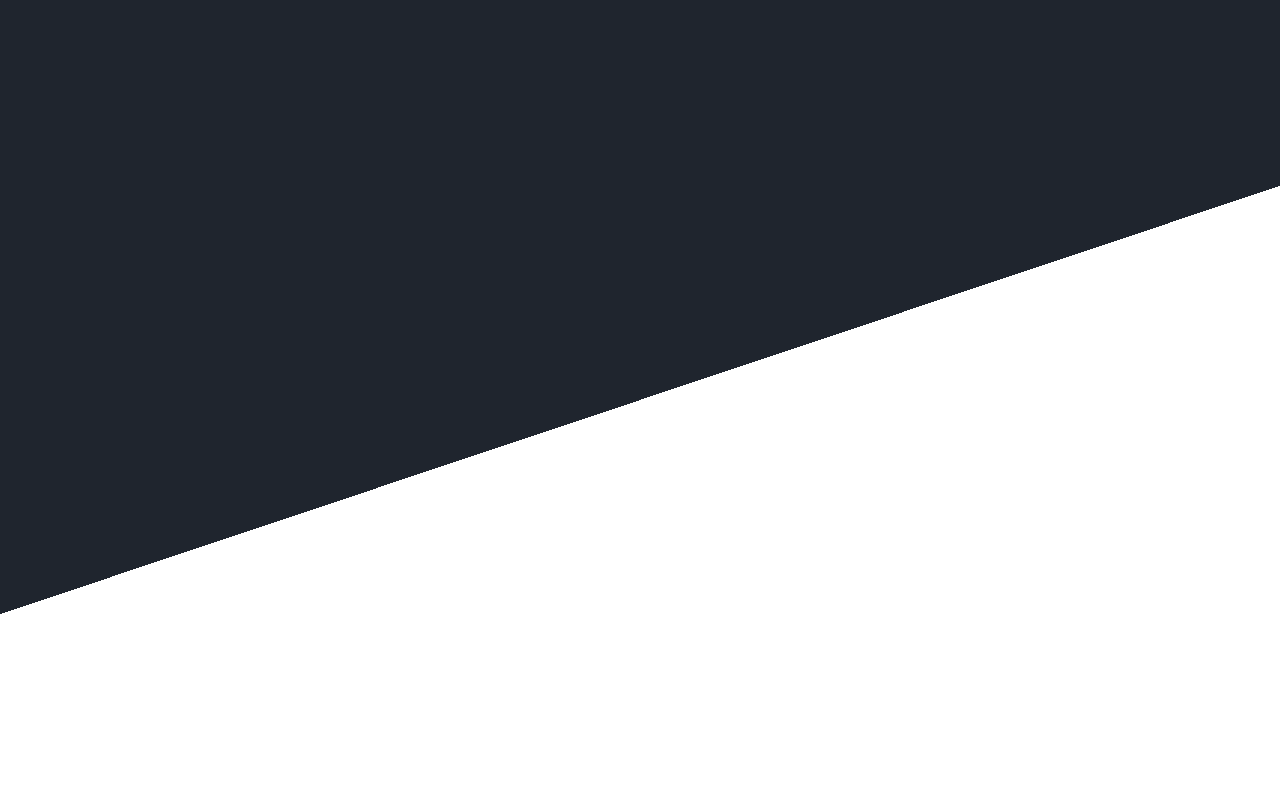
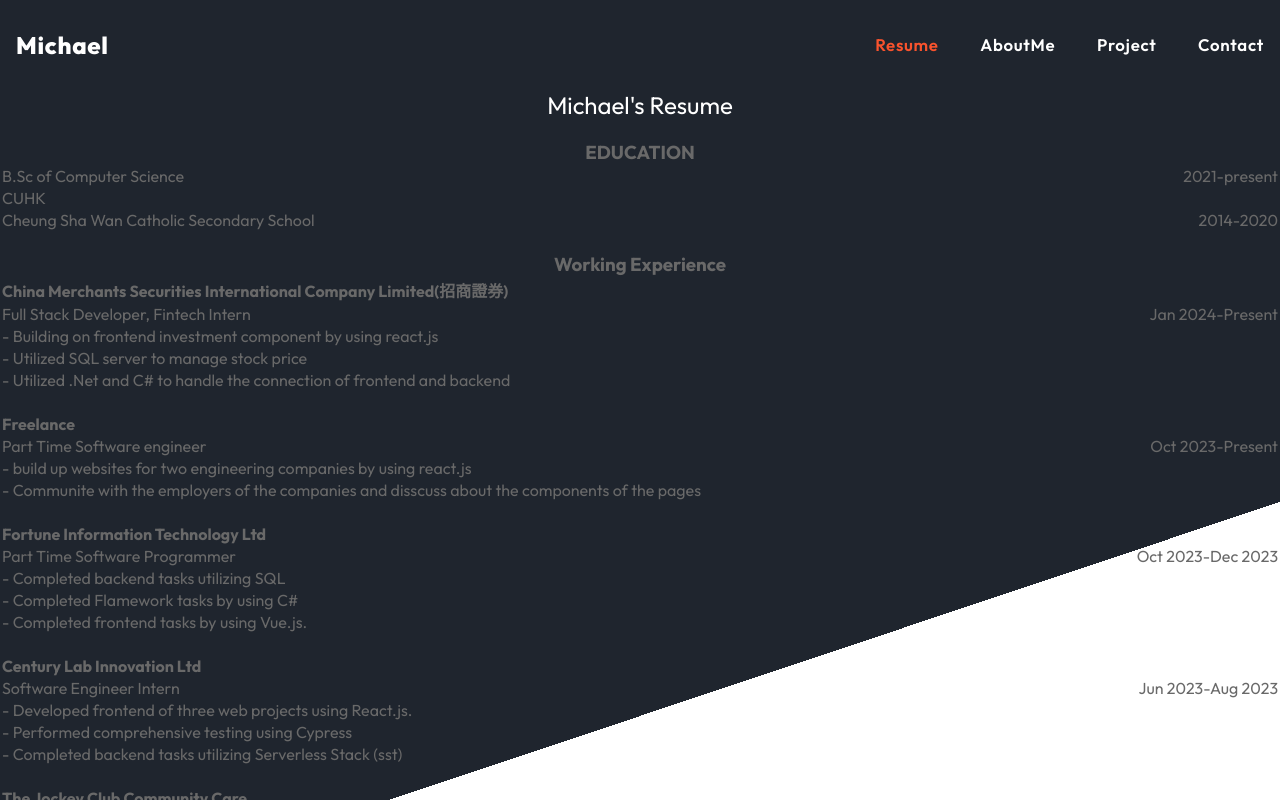
Before and after one commit to Lymmichael/michaellaw_web, a React (Create React App) app: page /michaellaw_web/resume in a window 1280 px wide. Before the commit this address had no page. Shown: the top 800 px of the page. Built offline with nearby package versions, Linux system fonts and the light colour scheme.

Commit message:
deploy again

```diff
--- a/src/App.js
+++ b/src/App.js
@@ -11,10 +11,10 @@
     <Router>
       <Routes>
         <Route exact path="/michaellaw_web" element={<HomePage />} />
-        <Route path="/resume" element={<ResumePage />} />
-        <Route path="/project" element={<ProjectPage />} />
-        <Route path="/AboutMe" element={<AboutMe />} />
-        <Route path="/Contact" element={<ContactPage />}/>
+        <Route path="/michaellaw_web/resume" element={<ResumePage />} />
+        <Route path="/michaellaw_web/project" element={<ProjectPage />} />
+        <Route path="/michaellaw_web/AboutMe" element={<AboutMe />} />
+        <Route path="/michaellaw_web/Contact" element={<ContactPage />}/>
       </Routes>
     </Router>
   );
--- a/src/component/Header.js
+++ b/src/component/Header.js
@@ -34,7 +34,7 @@
                     <li>
                         <a
                         className={"logo"}
-                        href="/"
+                        href="/michaellaw_web"
                         >
                             Michael
                             </a>
@@ -52,7 +52,7 @@
                     </li>
                     <li>
                         <a className={aboutMe}
-                        href="/AboutMe"
+                        href="/michaellaw_web/AboutMe"
                         style={{"--navAni":2}}
                         >
                             AboutMe
@@ -60,7 +60,7 @@
                     </li>
                     <li>
                         <a className={project}
-                        href="Project"
+                        href="/michaellaw_web/Project"
                         style={{"--navAni":4}}
                         >
                             Project
@@ -69,7 +69,7 @@
                     </li>
                     <li>
                         <a className={contact}
-                        href="/Contact"
+                        href="/michaellaw_web/Contact"
                         style={{"--navAni":3}}
                         >
                             Contact
```
